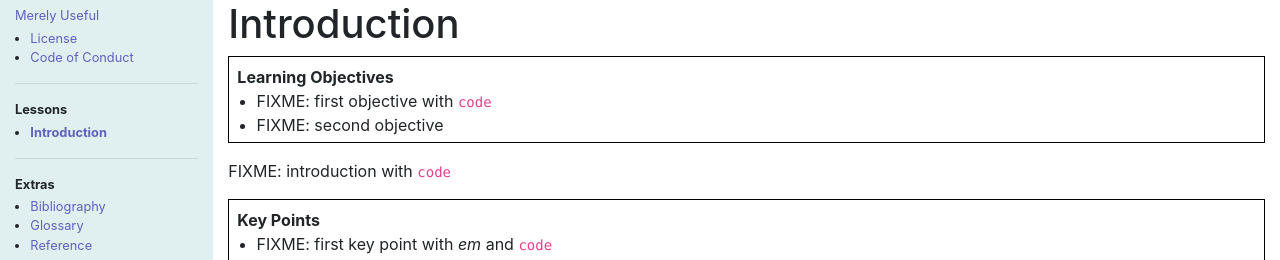
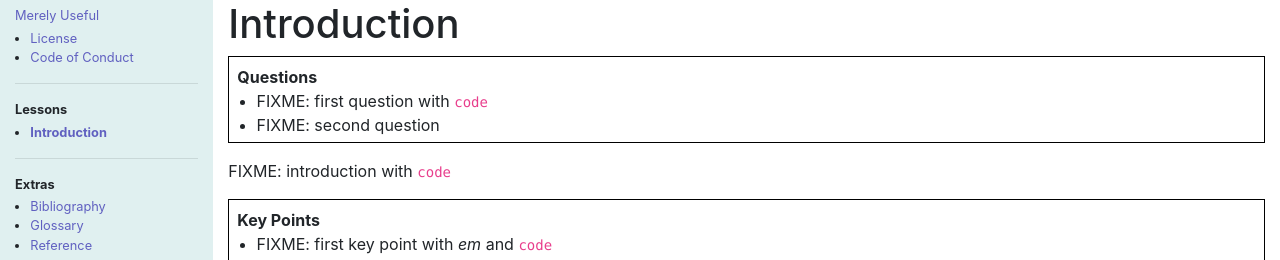
Before and after one commit to Carreau/one-extra-fact, a Jekyll site: the page built from _lessons/intro.md, in a window 1280 px wide. Shown: the top 260 px of the page. Built offline with Jekyll 4.4.1, drawn with Linux system fonts in a browser that asks for light colours.

Commit message:
Switching from objectives to questions

```diff
--- a/_layouts/default.html
+++ b/_layouts/default.html
@@ -4,7 +4,7 @@
     <meta charset="utf-8" />
     <meta name="viewport" content="width=device-width, initial-scale=1.0, user-scalable=yes" />
     <meta name="author" content="{{site.author}}" />
-    <link rel="stylesheet" href="{{'/css/bootstrap.min.css'|relative_url}}" />
+    <link rel="stylesheet" href="https://maxcdn.bootstrapcdn.com/bootstrap/4.1.0/css/bootstrap.min.css">
     <link rel="stylesheet" href="{{'/css/theme.css'|relative_url}}" />
     <title>{{site.title}}: {% if page.title %}{{page.title}}{% else %}{{site.subtitle}}{% endif %}</title>
   </head>
@@ -16,7 +16,7 @@
         </div>
         <div class="col offset-2 main">
           <h1>{% if page.title %}{{page.title}}{% else %}{{site.title}}{% endif %}</h1>
-          {% include listblock.html title="Learning Objectives" items=page.objectives %}
+          {% include listblock.html title="Questions" items=page.questions %}
           {{content}}
           {% include listblock.html title="Key Points" items=page.keypoints %}
         </div>
--- a/_lessons/intro.md
+++ b/_lessons/intro.md
@@ -2,9 +2,9 @@
 layout: default
 permalink: "/intro/"
 title: "Introduction"
-objectives:
-- "FIXME: first objective with `code`"
-- "FIXME: second objective"
+questions:
+- "FIXME: first question with `code`"
+- "FIXME: second question"
 keypoints:
 - "FIXME: first key point with *em* and `code`"
 - "FIXME: second key point"
```
